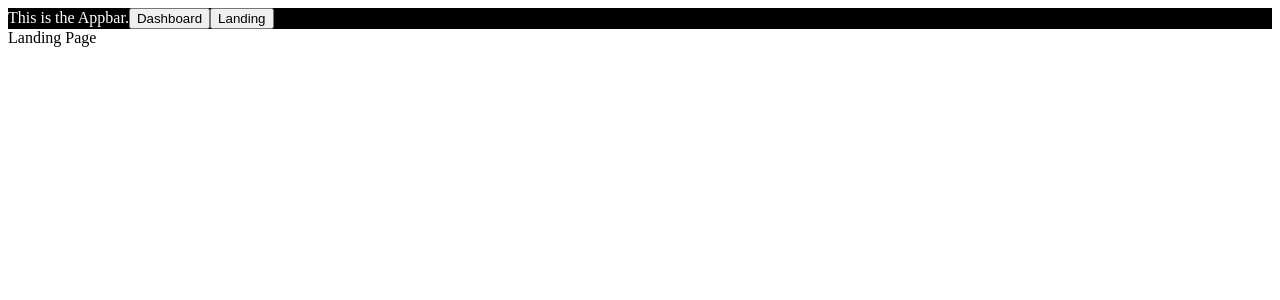
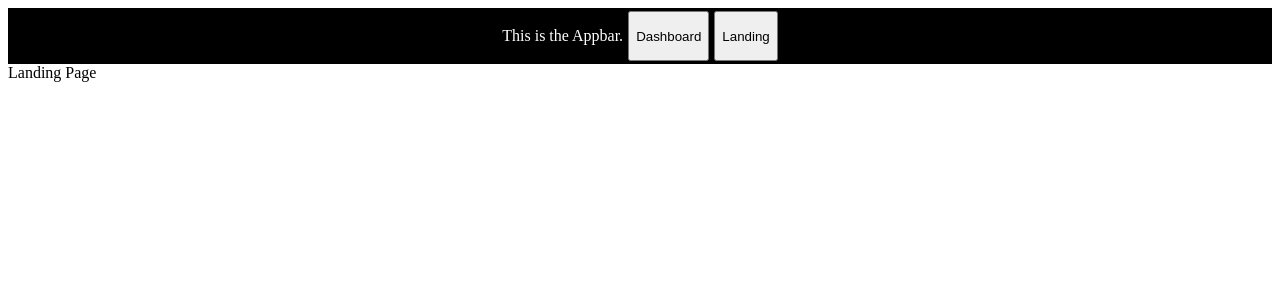
Before and after one commit to rajneesh069/react.js-lazy-loading, a React (Vite) app: page / in a window 1280 px wide. Shown: the top 300 px of the page. Built offline with nearby package versions, Linux system fonts and the light colour scheme; the HTML template or start-up script is replaced by a standard one.

Commit message:
everything is working, now going to add lazy loading

```diff
--- a/src/components/Appbar.tsx
+++ b/src/components/Appbar.tsx
@@ -3,8 +3,17 @@ import { useNavigate } from "react-router-dom";
 export default function Appbar() {
   const navigate = useNavigate();
   return (
-    <div style={{ background: "black", color: "white" }}>
-      This is the Appbar.
+    <div
+      style={{
+        background: "black",
+        color: "white",
+        display: "flex",
+        gap: 5,
+        justifyContent: "center",
+        padding: 3,
+      }}
+    >
+      <p>This is the Appbar.</p>
       <button
         onClick={() => {
           navigate("/dashboard");
```
